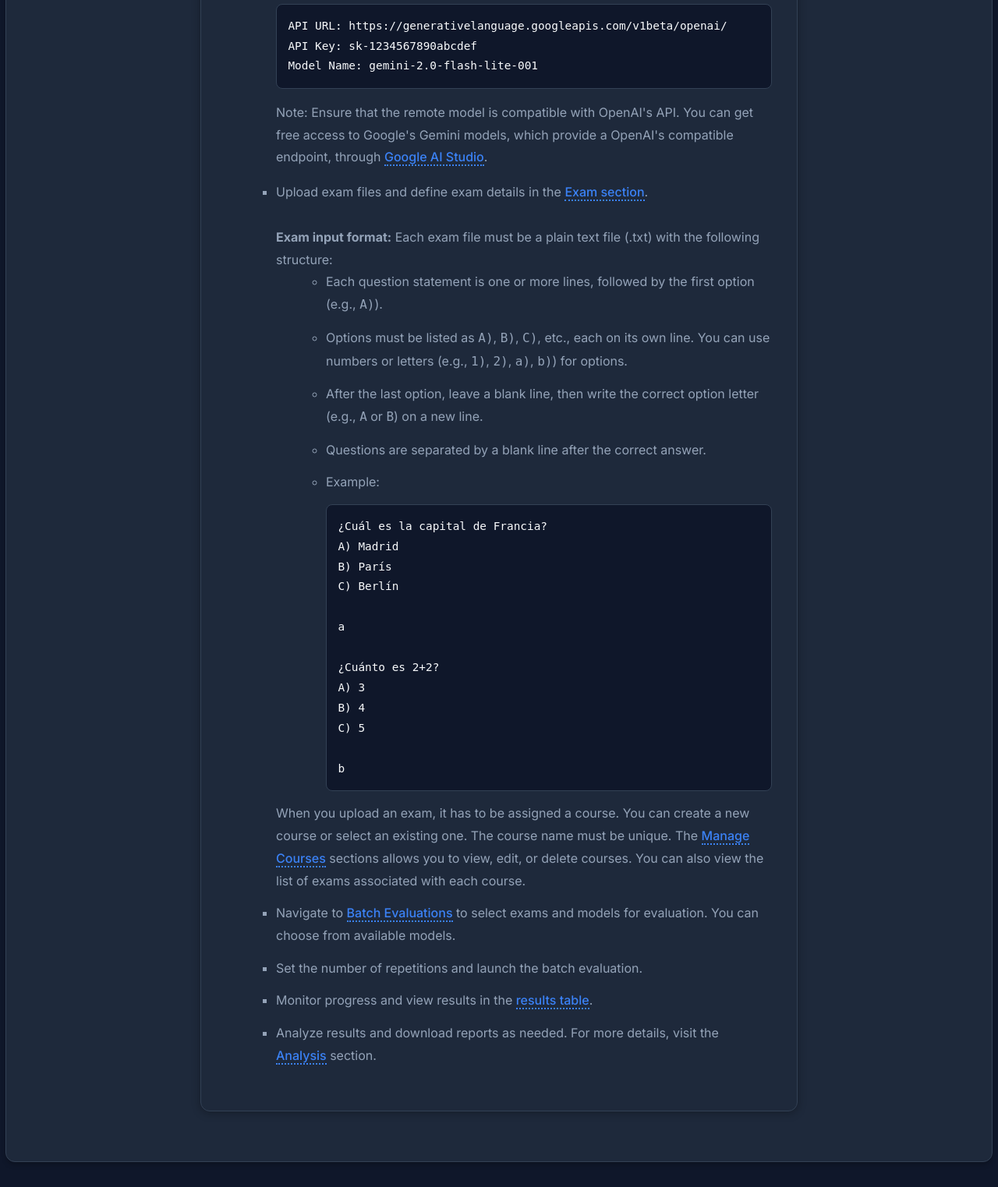
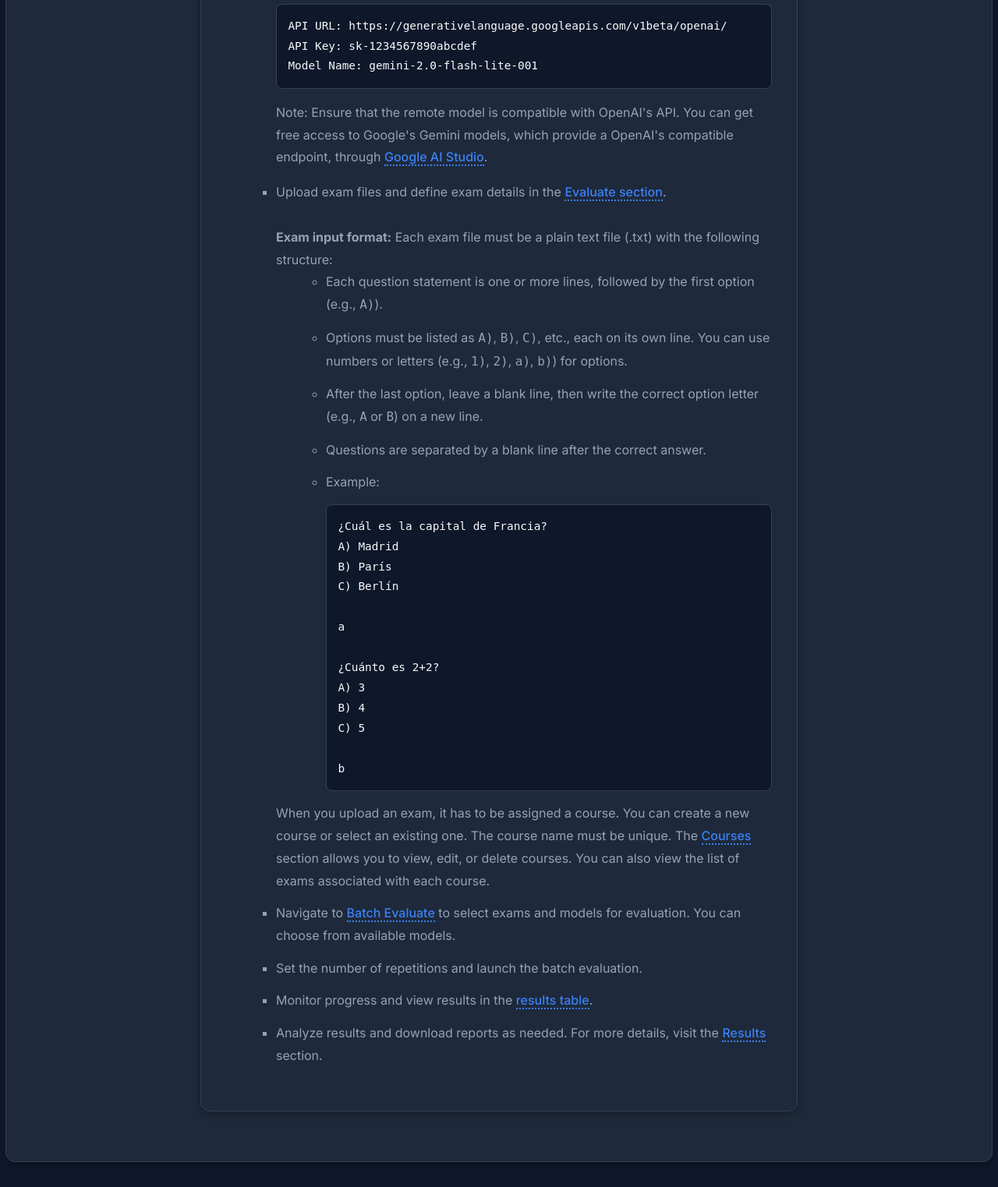
Before and after one commit to victor992992/genaigrader, a Django app: template genaigrader/templates/home.html in a window 1280 px wide. Shown: the part 965-2488 px from the top of the page at 78% size. Run offline with Django 3.2, Linux system fonts and the light colour scheme; the template is opened without the code that fills it, so the values that code supplies are empty.

Commit message:
Updated home view

```diff
--- a/genaigrader/templates/home.html
+++ b/genaigrader/templates/home.html
@@ -27,7 +27,7 @@ API Key: sk-1234567890abcdef
 Model Name: gemini-2.0-flash-lite-001</pre>
       <p>Note: Ensure that the remote model is compatible with OpenAI's API. You can get free access to Google's Gemini models, which provide a OpenAI's compatible endpoint, through <a href="https://aistudio.google.com/" target="_blank" class="home-link">Google AI Studio</a>.
     </li>
-    <li>Upload exam files and define exam details in the <a href="/evaluate/" class="home-link">Exam section</a>.<br>
+    <li>Upload exam files and define exam details in the <a href="/evaluate/" class="home-link">Evaluate section</a>.<br>
       <br><strong>Exam input format:</strong> Each exam file must be a plain text file (.txt) with the following structure:
       <ul class="home-format-list">
         <li>Each question statement is one or more lines, followed by the first option (e.g., <code>A)</code>).</li>
@@ -51,12 +51,12 @@ b
 </pre>
         </li>
       </ul>
-      When you upload an exam, it has to be assigned a course. You can create a new course or select an existing one. The course name must be unique. The <a href="/course/" class="home-link">Manage Courses</a> sections allows you to view, edit, or delete courses. You can also view the list of exams associated with each course.<br>
+      When you upload an exam, it has to be assigned a course. You can create a new course or select an existing one. The course name must be unique. The <a href="/course/" class="home-link">Courses</a> section allows you to view, edit, or delete courses. You can also view the list of exams associated with each course.<br>
     </li>
-    <li>Navigate to <a href="/batch-evaluations/" class="home-link">Batch Evaluations</a> to select exams and models for evaluation. You can choose from available models.</li>
+    <li>Navigate to <a href="/batch-evaluations/" class="home-link">Batch Evaluate</a> to select exams and models for evaluation. You can choose from available models.</li>
     <li>Set the number of repetitions and launch the batch evaluation.</li>
     <li>Monitor progress and view results in the <a href="/batch-evaluations/" class="home-link">results table</a>.</li>
-    <li>Analyze results and download reports as needed. For more details, visit the <a href="/analysis/" class="home-link">Analysis</a> section.</li>
+    <li>Analyze results and download reports as needed. For more details, visit the <a href="/analysis/" class="home-link">Results</a> section.</li>
   </ol>
 </div>
 {% endblock %}
```
